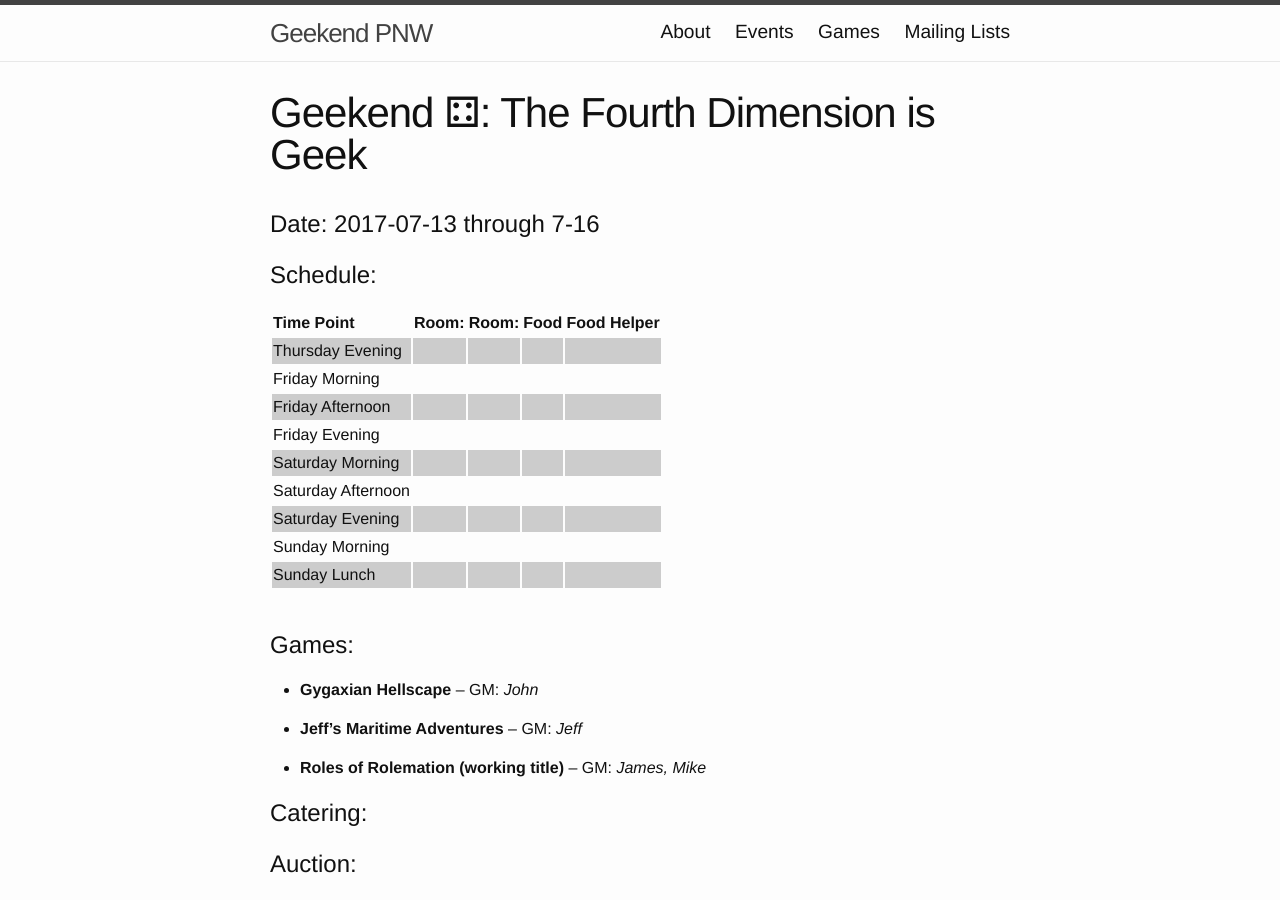
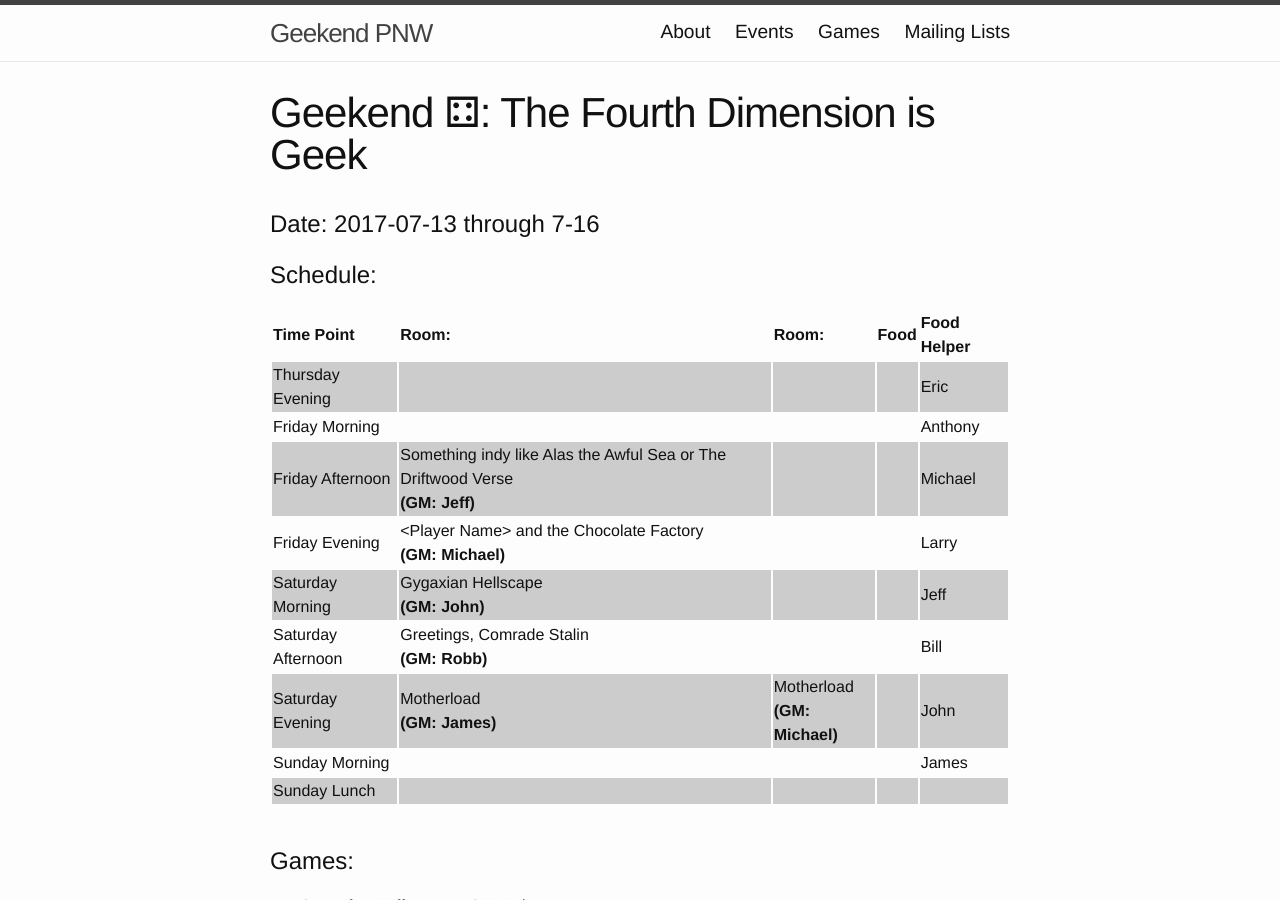
Before and after one commit to Geekend-PNW/geekend-pnw.github.com, a Jekyll site: the page built from events/2017-06-geekend.md, in a window 1280 px wide and 900 px high. Built offline with Jekyll 4.4.1, drawn with Linux system fonts in a browser that asks for light colours.

Commit message:
Things moved from easily editable Paper to hard to edit markdown.

```diff
--- a/events/2017-06-geekend.md
+++ b/events/2017-06-geekend.md
@@ -11,14 +11,14 @@ redirect_from: [ /events/2017-06/ ]
 
 | Time Point         | Room: | Room: | Food | Food Helper |
 |:-------------------|:------|:------|:-----|:------------|
-| Thursday Evening   |       |       |      |             |
-| Friday Morning     |       |       |      |             |
-| Friday Afternoon   |       |       |      |             |
-| Friday Evening     |       |       |      |             |
-| Saturday Morning   |       |       |      |             |
-| Saturday Afternoon |       |       |      |             |
-| Saturday Evening   |       |       |      |             |
-| Sunday Morning     |       |       |      |             |
+| Thursday Evening   |       |       |      |     Eric    |
+| Friday Morning     |       |       |      |     Anthony |
+| Friday Afternoon   | Something indy like Alas the Awful Sea or The Driftwood Verse<br>**(GM: Jeff)**  |       |      |    Michael  |
+| Friday Evening     | &lt;Player Name&gt; and the Chocolate Factory<br>**(GM: Michael)**               |       |      |    Larry    |
+| Saturday Morning   | Gygaxian Hellscape<br>**(GM: John)**                                             |       |      |    Jeff     |
+| Saturday Afternoon | Greetings, Comrade Stalin<br>**(GM: Robb)**                                      |       |      |    Bill     |
+| Saturday Evening   | Motherload<br>**(GM: James)**                                                    | Motherload<br>**(GM: Michael)** |      |    John     |
+| Sunday Morning     |       |       |      |     James   |
 | Sunday Lunch       |       |       |      |             |
 
 # Games:
```
